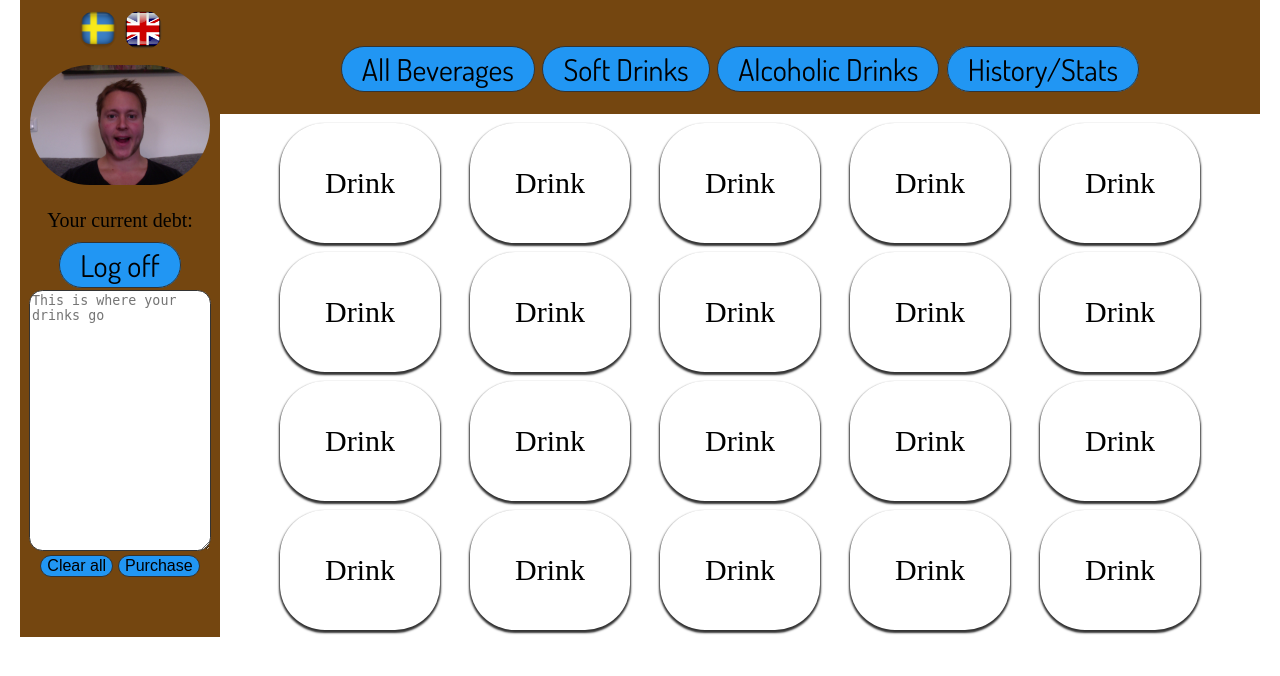
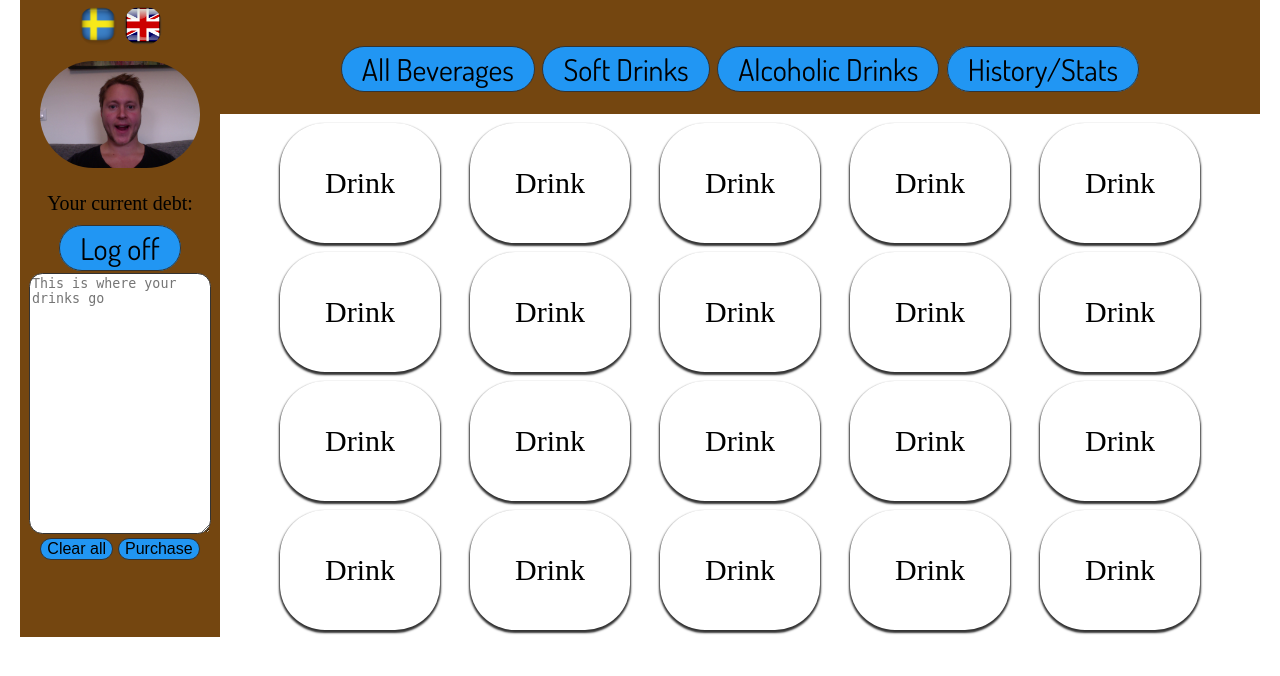
Before and after one commit to LaChapeliere/ipup, a PHP site: page /html/index.html in a window 1280 px wide. Shown: the top 676 px of the page. Run offline with PHP 8.4, Linux system fonts and the light colour scheme; some libraries are stand-ins or nearby versions.

Commit message:
random editing

```diff
--- a/css/style.css
+++ b/css/style.css
@@ -71,7 +71,9 @@ header {
 #language img {
 	width: 50px;
 	display: inline-block;
+	display: r;
 }
+
 
 
 /* The picture */
@@ -79,7 +81,7 @@ header {
 	display: inline-block;
 	margin-top: 0.3em;
 	margin-right: auto;
-	width: 180px;
+	width: 160px;
 	max-height: 120px;
 	border-radius: 5em;
 	}
--- a/html/index.html
+++ b/html/index.html
@@ -31,7 +31,7 @@
    		<div id="sidebar">
 
             <!-- Language setting - Top of sidebar -->
-            <div id="Language">
+            <div id="language">
                <img src="img/sweden.png" style="width:40px;">
                <img src="img/england.png" style="width:40px;">
             </div>
@@ -66,6 +66,7 @@
          <!-- A table for all of the drinks to appear in-->
    		<div id="content">
    			<table>
+               <!-- Row one -->
    			<tr>
    				<td>Drink</td>
    				<td>Drink</td>
@@ -73,6 +74,8 @@
    				<td>Drink</td>
    				<td>Drink</td>
    			</tr>
+
+            <!-- Row two -->
    			<tr>
    				<td>Drink</td>
    				<td>Drink</td>
@@ -80,6 +83,8 @@
    				<td>Drink</td>
    				<td>Drink</td>
    			</tr>
+
+            <!-- Row three -->
    			<tr>
    				<td>Drink</td>
    				<td>Drink</td>
@@ -87,6 +92,8 @@
    				<td>Drink</td>
    				<td>Drink</td>
    			</tr>
+
+            <!-- Row four -->
    			<tr>
    				<td>Drink</td>
    				<td>Drink</td>
```
